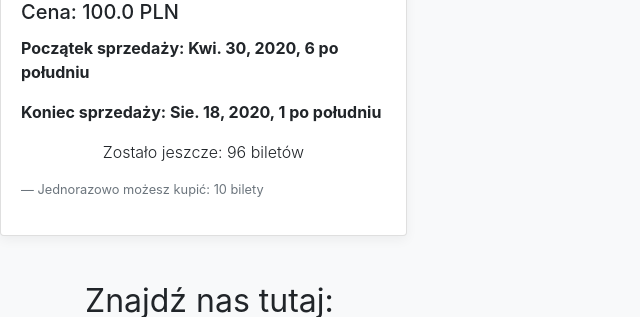
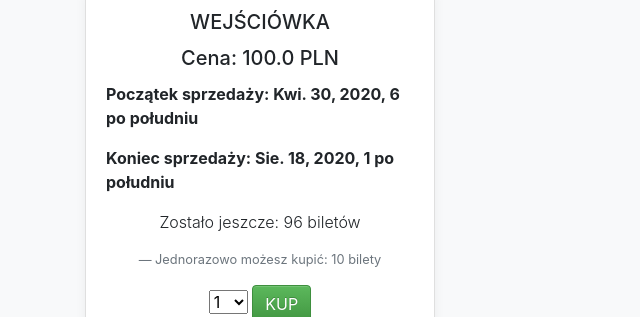
Before and after one commit to PythonProjectGroup/ticketsparty-backend, a Django app: page /events/2/ in a window 1280 px wide. Shown: the part 1033-1350 px from the top of the page, without its empty margins (0-640 px from the left). Run offline with Django 3.2, Linux system fonts and the light colour scheme; a user stored in the database is signed in; data comes from the database, SQL or seed files in the repository; some libraries are stand-ins or nearby versions.

Commit message:
making corrections to some items, adding the option to choose the number of tickets purchased (with the help of Artur)

```diff
--- a/backend/static/css/event.css
+++ b/backend/static/css/event.css
@@ -27,3 +27,17 @@ body {
 #map {
     height: 500px;
 }
+
+.card-hover.reveal {
+    visibility: hidden;
+    opacity: 0;
+    height: 0;
+    padding: 0;
+}
+
+.card-hover:hover.reveal {
+    height: auto;
+    visibility: visible;
+    opacity: 10;
+    transition: opacity 1s ease;
+}
--- a/backend/static/css/login.css
+++ b/backend/static/css/login.css
@@ -20,3 +20,9 @@ body {
 #login .container #login-row #login-column #login-box #login-form #register-link {
   margin-top: -85px;
 }
+
+#logo-button {
+  position: absolute;
+  top: 0;
+  right: 0;
+}
--- a/backend/templates/backend/event.html
+++ b/backend/templates/backend/event.html
@@ -22,8 +22,8 @@
 <body>
 <div class="bg-light">
     <div class="d-flex flex-column flex-md-row align-items-center p-3 px-md-4 mb-3 bg-white border-bottom box-shadow">
-        <h5 class="my-0 mr-md-auto font-weight-normal">Tickets Party</h5>
-        <h2 class="my-0 mr-md-auto font-weight-normal">{{ event.event_name }}</h2>
+        <div class="col-md-12 d-flex justify-content-between">
+            <a href="/" class="btn btn-lg center-block test" role="button">Tickets Party</a>
             <nav>
                 {% if user.is_authenticated %}
                     <a href="/logout" class="btn btn-primary" role="button">Wyloguj się</a>
@@ -32,6 +32,7 @@
                     <a href="/signup" class="btn btn-primary" role="button">Zarejestruj się</a>
                 {% endif %}
             </nav>
+        </div>
     </div>
 
     <div class="d-flex flex-column flex-md-row justify-content-around ">
@@ -42,6 +43,7 @@
                 </div>
             </div>
             <div class="card box-shadow events-card ">
+                <h5 class="card-title">{{ event.event_name }}</h5>
                 <div class="card-body align-items-center d-flex justify-content-center " style="max-width: 100%;">
                     <div class="text-wrap" style="width: 35rem;">
                         <p class="card-text text-center ">{{ event.descriptions }}</p>
@@ -52,26 +54,54 @@
     </div>
 
     {% if ticket_types %}
+        <div class="container">
             <div class="row ">
                 {% for ticket_type in ticket_types %}
-                <div class="d-flex col-md-4 d-flex pb-3 d-flex justify-content-around  ">
-                    <div class=" card box-shadow events-card " style="width: 30rem; height: auto">
+                    <div class=" d-flex col-md-4 d-flex pb-3 d-flex justify-content-around  ">
+                        <div class=" card text-center box-shadow events-card card-hover h-100 "
+                             style="width: 30rem; height: auto">
+                            {% if user.is_authenticated %}
                                 <div class="card-body">
-                            <h5 class="text-uppercase card-title d-flex justify-content-center">{{ ticket_type.ticket_name }}</h5>
-                            <h5 class="card-title">Cena: {{ ticket_type.price }} PLN</h5>
+                                    <h5 class="text-uppercase card-title d-flex justify-content-center">{{ ticket_type.1.ticket_name }}</h5>
+                                    <h5 class="card-title">Cena: {{ ticket_type.1.price }} PLN</h5>
                                     <p class="font-weight-bold text-md-left">Początek
-                                sprzedaży: {{ ticket_type.start_of_selling }}</p>
+                                        sprzedaży: {{ ticket_type.1.start_of_selling }}</p>
                                     <p class="font-weight-bold text-md-left">Koniec
-                                sprzedaży: {{ ticket_type.end_of_selling }}</p>
+                                        sprzedaży: {{ ticket_type.1.end_of_selling }}</p>
                                     <p class="font-weight-light text-md-center">Zostało
-                                jeszcze: {{ ticket_type.available_amount }} biletów</p>
-                            <p class="blockquote-footer">Jednorazowo możesz kupić: {{ ticket_type.max_per_client }}
+                                        jeszcze: {{ ticket_type.1.available_amount }} biletów</p>
+                                    <p class="blockquote-footer">Jednorazowo możesz
+                                        kupić: {{ ticket_type.1.max_per_client }}
                                         bilety</p>
-                            <a href="#" class="stretched-link "></a>
+                                    <select class="selectpicker">
+                                    {% for i in ticket_type.0 %}
+                                           <option>{{ i }}</option>
+                                    {% endfor %}
+                                    </select>
+
+                                    <a href="#" class="btn btn-success">KUP</a>
                                 </div>
+                            {% else %}
+                                <div class="card-body ">
+                                    <h5 class="text-uppercase card-title d-flex justify-content-center">{{ ticket_type.1.ticket_name }}</h5>
+                                    <h5 class="card-title">Cena: {{ ticket_type.1.price }} PLN</h5>
+                                    <p class="font-weight-bold text-md-left">Początek
+                                        sprzedaży: {{ ticket_type.1.start_of_selling }}</p>
+                                    <p class="font-weight-bold text-md-left">Koniec
+                                        sprzedaży: {{ ticket_type.1.end_of_selling }}</p>
+                                    <p class="font-weight-light text-md-center">Zostało
+                                        jeszcze: {{ ticket_type.1.available_amount }} biletów</p>
+                                    <p class="blockquote-footer">Jednorazowo możesz
+                                        kupić: {{ ticket_type.1.max_per_client }}
+                                        bilety</p>
+                                    <a href="/login" class="btn btn-warning ">Aby zakupić bilet musisz się
+                                        zalogować!</a>
+                                </div>
+                            {% endif %}
                         </div>
                     </div>
                 {% endfor %}
+            </div>
         </div>
     {% else %}
         Nie ma ticketów :(
--- a/backend/templates/registration/signup.html
+++ b/backend/templates/registration/signup.html
@@ -13,6 +13,7 @@
 
 <body>
     <div id="login">
+        <a href="/" class="btn btn-lg center-block test" id="logo-button" role="button">Tickets Party</a>
         <div class="container">
             <div id="login-row" class="row justify-content-center ">
                 <div id="login-column" class="w-50 p-3 col-md-6 ">
--- a/backend/views.py
+++ b/backend/views.py
@@ -1,12 +1,16 @@
 # -*- coding: utf-8 -*-
 
+from django.core import serializers
 from django.contrib.auth import login, authenticate
 from django.shortcuts import render, redirect
+from django.contrib.auth.decorators import login_required
 from django.contrib.auth import logout
 from django.shortcuts import redirect
 from django import template
+from django.db import transaction
 from django.db.models import Q
-from django.core import serializers
+from django.contrib.auth import get_user_model
+from django.http import HttpResponse, JsonResponse, Http404
 
 from backend.forms import SignUpForm
 from backend.models import Event, TicketType, ClientTickets
@@ -21,8 +25,7 @@ from rest_framework.response import Response
 from rest_framework import status, generics, filters, permissions
 from django_filters.rest_framework import DjangoFilterBackend, OrderingFilter
 
-from serializers import ClientTickets, TicketSerializer, TicketListSerializer, \
-    EventListSerializer, EventSerializer
+from serializers import ClientTickets, TicketSerializer, TicketListSerializer, EventListSerializer, EventSerializer
 import backend.personal as pers
 from operator import attrgetter
 
@@ -34,8 +37,9 @@ def event(request, event_id):
         event = Event.objects.get(id=event_id)
     except Event.DoesNotExist:
         return e404(request)
-    ticket_types = TicketType.objects.filter(event_id=event_id)
+    ticket_types = [[[x for x in range(1, 1+min(ticket.available_amount, ticket.max_per_client))],ticket] for ticket in TicketType.objects.filter(event_id=event_id)]
     print(ticket_types)
+
 
     return render(request, 'backend/event.html',
                   {'event': event, 'ticket_types': ticket_types})
@@ -43,8 +47,8 @@ def event(request, event_id):
 
 def index(request):
     context = {}
-    # search bar logic part
-    query = ""
+    #search bar logic part
+    query=""
     if request.GET:
         query = request.GET['q']
         context['query'] = str(query)
@@ -54,11 +58,11 @@ def index(request):
         if len(event.descriptions) >= 120:
             event.descriptions = event.descriptions[0:120] + "..."
     events = sorted(events, key=attrgetter('event_date'))
-    context['all_events_info'] = [events[r * 3:(r + 1) * 3] for r in
-                                  range(len(events))]
+    context['all_events_info'] = [events[r * 3:(r + 1) * 3] for r in range(len(events))]
     print(context['all_events_info'])
 
     return render(request, 'backend/main.html', context)
+
 
 
 def signup(request):
@@ -106,13 +110,11 @@ class EventListAPI(generics.ListCreateAPIView):
     serializer_class = EventListSerializer
     filter_backends = (DjangoFilterBackend, filters.OrderingFilter,)
     filterset_fields = [
-        'id', 'event_name', 'descriptions', 'event_date', 'city', 'street',
-        'post_code', 'street_address', 'country']
+        'id', 'event_name', 'descriptions', 'event_date', 'city', 'street', 'post_code', 'street_address', 'country']
     ordering_fields = ['id', 'event_name', 'event_date', 'city', 'country']
 
 
-class EventDetailsAPI(generics.RetrieveUpdateDestroyAPIView,
-                      generics.CreateAPIView):
+class EventDetailsAPI(generics.RetrieveUpdateDestroyAPIView, generics.CreateAPIView):
     permission_classes = [] if pers.disableAuth else [IsAdminUser | ReadOnly]
     queryset = Event.objects.all()
     serializer_class = EventSerializer
@@ -165,7 +167,7 @@ def get_client_search(query=None):
             Q(descriptions__icontains=word) |
             Q(city__icontains=word) |
             Q(country__icontains=word)
-        ).distinct()  # return uniq results
+        ).distinct() #return uniq results
 
         for event in events:
             queryset.append(event)
```
Also changed, not shown: backend/templates/backend/main.html (+5 -2 lines), backend/templates/registration/login.html (+6 -3 lines). Lines whose indentation alone changed are shown as unchanged.
